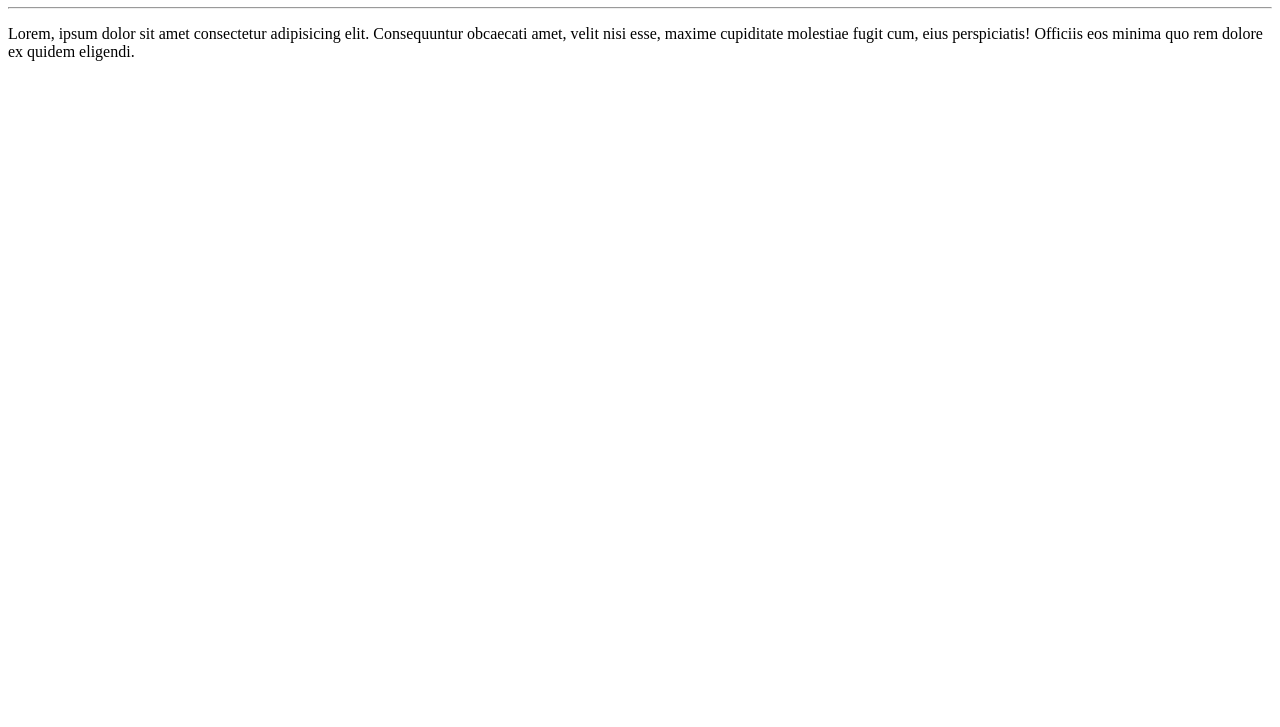
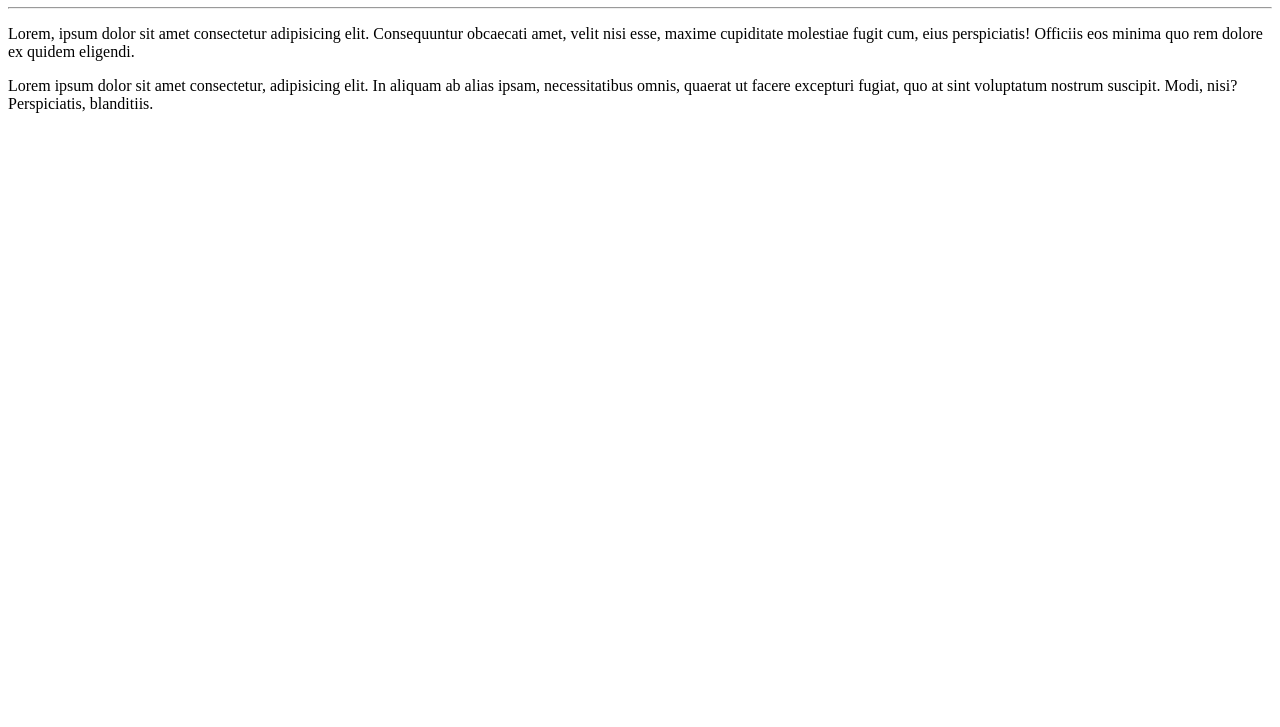
Before and after one commit to SAMANTHABLUM/Ola_Mundo, a plain HTML site: page site-exemplo/index.html in a window 1280 px wide. Shown: the part 73-800 px from the top of the page. Drawn offline with Linux system fonts and the light colour scheme.

Commit message:
Adicionei um paragrafo

```diff
--- a/site-exemplo/index.html
+++ b/site-exemplo/index.html
@@ -9,5 +9,6 @@
     <h1>Olá, Mundo!</h1>
     <hr>
     <p>Lorem, ipsum dolor sit amet consectetur adipisicing elit. Consequuntur obcaecati amet, velit nisi esse, maxime cupiditate molestiae fugit cum, eius perspiciatis! Officiis eos minima quo rem dolore ex quidem eligendi.</p>
+    <p>Lorem ipsum dolor sit amet consectetur, adipisicing elit. In aliquam ab alias ipsam, necessitatibus omnis, quaerat ut facere excepturi fugiat, quo at sint voluptatum nostrum suscipit. Modi, nisi? Perspiciatis, blanditiis.</p>
 </body>
 </html>
```
